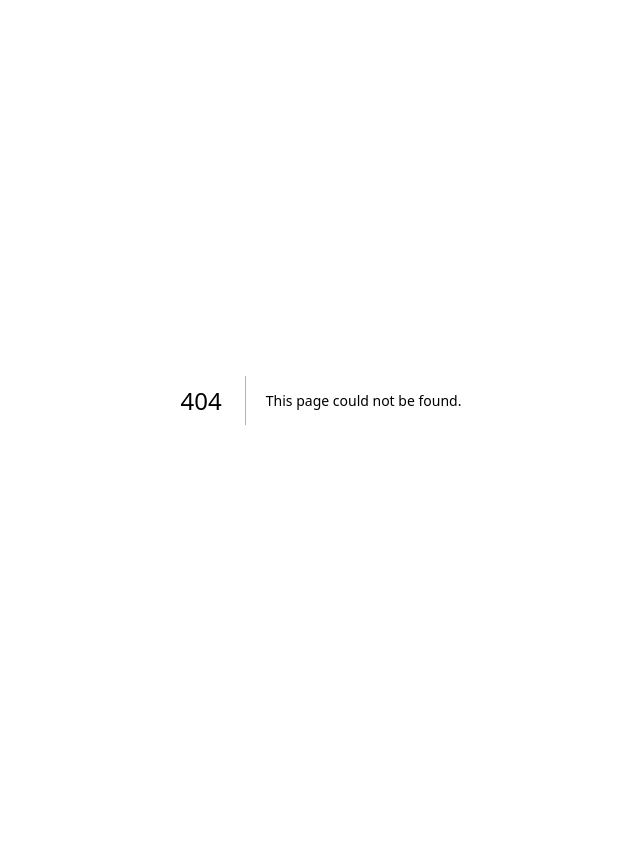
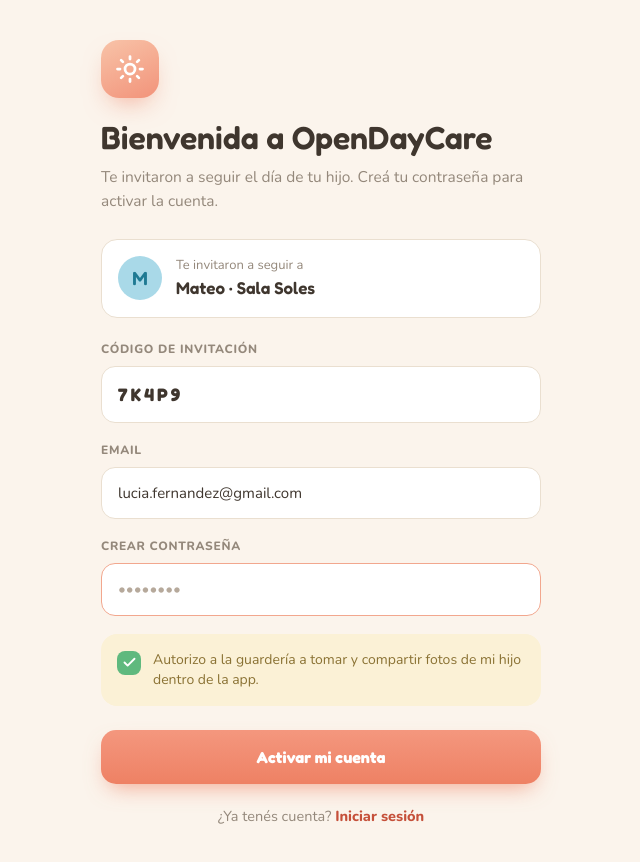
Before and after one commit to jhonprimedev/open-daycare, a Next.js app: page /activate in a window 1280 px wide. Before the commit this address had no page. Shown: the top 862 px of the page, without its empty margins (319-959 px from the left). Before the commit the page ends 800 px from the top, so only its background shows below. Built offline with nearby package versions, Linux system fonts and the light colour scheme.

Commit message:
feat: activate page with invitation card and inert form (SPEC 03 step 2)

```diff
--- /dev/null
+++ b/app/(auth)/activate/page.tsx
@@ -0,0 +1,128 @@
+"use client";
+
+import { useState, type FormEvent } from "react";
+import Link from "next/link";
+import { useRouter } from "next/navigation";
+
+export default function ActivatePage() {
+  const router = useRouter();
+  const [authorized, setAuthorized] = useState(true);
+
+  const handleSubmit = (event: FormEvent<HTMLFormElement>) => {
+    event.preventDefault();
+    router.push("/");
+  };
+
+  return (
+    <div className="flex min-h-screen items-center justify-center bg-[#FBF4EC] p-10">
+      <div className="w-full max-w-[440px]">
+        <div className="mb-[22px] flex h-[58px] w-[58px] items-center justify-center rounded-[18px] bg-[linear-gradient(155deg,#F8C3A8,#F2937A)] shadow-[0_12px_26px_-10px_rgba(238,129,100,0.65)]">
+          <svg
+            width="30"
+            height="30"
+            viewBox="0 0 24 24"
+            fill="none"
+            stroke="#fff"
+            strokeWidth="2.2"
+            strokeLinecap="round"
+            strokeLinejoin="round"
+            aria-hidden="true"
+          >
+            <circle cx="12" cy="12" r="4" />
+            <path d="M12 2v2M12 20v2M4.9 4.9l1.4 1.4M17.7 17.7l1.4 1.4M2 12h2M20 12h2M4.9 19.1l1.4-1.4M17.7 6.3l1.4-1.4" />
+          </svg>
+        </div>
+
+        <h1 className="m-0 mb-2 font-display text-[32px] font-semibold leading-[1.15] text-[#3F362E]">
+          Bienvenida a OpenDayCare
+        </h1>
+        <p className="m-0 mb-[26px] text-[15.5px] leading-[1.55] text-[#94887B]">
+          Te invitaron a seguir el día de tu hijo. Creá tu contraseña para activar la cuenta.
+        </p>
+
+        <div className="mb-[22px] flex items-center gap-[14px] rounded-2xl border-[1.5px] border-[#EADFD0] bg-white p-4">
+          <div className="flex h-11 w-11 flex-none items-center justify-center rounded-full bg-[#A9D9E8] font-display text-[19px] font-semibold text-[#1F7A93]">
+            M
+          </div>
+          <div>
+            <div className="text-[13px] text-[#94887B]">Te invitaron a seguir a</div>
+            <div className="font-display text-[17px] font-semibold text-[#3F362E]">
+              Mateo · Sala Soles
+            </div>
+          </div>
+        </div>
+
+        <form onSubmit={handleSubmit}>
+          <div className="mb-2 text-[12px] font-extrabold tracking-[0.7px] text-[#94887B]">
+            CÓDIGO DE INVITACIÓN
+          </div>
+          <input
+            defaultValue="7K4P9"
+            className="mb-[18px] w-full rounded-[14px] border-[1.5px] border-[#EADFD0] bg-white px-4 py-[14px] font-display text-[18px] font-bold tracking-[3px] text-[#3F362E] focus:outline-none"
+          />
+
+          <div className="mb-2 text-[12px] font-extrabold tracking-[0.7px] text-[#94887B]">
+            EMAIL
+          </div>
+          <input
+            type="email"
+            defaultValue="lucia.fernandez@gmail.com"
+            className="mb-[18px] w-full rounded-[14px] border-[1.5px] border-[#EADFD0] bg-white px-4 py-[14px] text-[15px] text-[#3F362E] focus:outline-none"
+          />
+
+          <div className="mb-2 text-[12px] font-extrabold tracking-[0.7px] text-[#94887B]">
+            CREAR CONTRASEÑA
+          </div>
+          <input
+            type="password"
+            placeholder="••••••••"
+            className="mb-[18px] w-full rounded-[14px] border-[1.5px] border-[#F2A78E] bg-white px-4 py-[14px] text-[15px] text-[#3F362E] placeholder:text-[#B6A99B] focus:outline-none"
+          />
+
+          <label className="mb-6 flex cursor-pointer items-start gap-3 rounded-2xl bg-[#FBF1D6] p-4">
+            <span className="mt-[1px] flex h-6 w-6 flex-none items-center justify-center rounded-lg bg-[#5FB97E]">
+              {authorized && (
+                <svg
+                  width="15"
+                  height="15"
+                  viewBox="0 0 24 24"
+                  fill="none"
+                  stroke="#fff"
+                  strokeWidth="3"
+                  strokeLinecap="round"
+                  strokeLinejoin="round"
+                  aria-hidden="true"
+                >
+                  <polyline points="20 6 9 17 4 12" />
+                </svg>
+              )}
+            </span>
+            <input
+              type="checkbox"
+              checked={authorized}
+              onChange={(e) => setAuthorized(e.target.checked)}
+              className="sr-only"
+            />
+            <span className="text-[14px] leading-[1.45] text-[#8A7234]">
+              Autorizo a la guardería a tomar y compartir fotos de mi hijo dentro de la app.
+            </span>
+          </label>
+
+          <button
+            type="submit"
+            className="block w-full rounded-[15px] bg-[linear-gradient(180deg,#F4977E,#EE8164)] py-[15px] text-center font-display text-[16px] font-extrabold text-white shadow-[0_10px_22px_-8px_rgba(238,129,100,0.7)]"
+          >
+            Activar mi cuenta
+          </button>
+        </form>
+
+        <p className="mt-[22px] text-center text-[14.5px] text-[#94887B]">
+          ¿Ya tenés cuenta?{" "}
+          <Link href="/login" className="font-extrabold text-[#C5503A]">
+            Iniciar sesión
+          </Link>
+        </p>
+      </div>
+    </div>
+  );
+}
```
